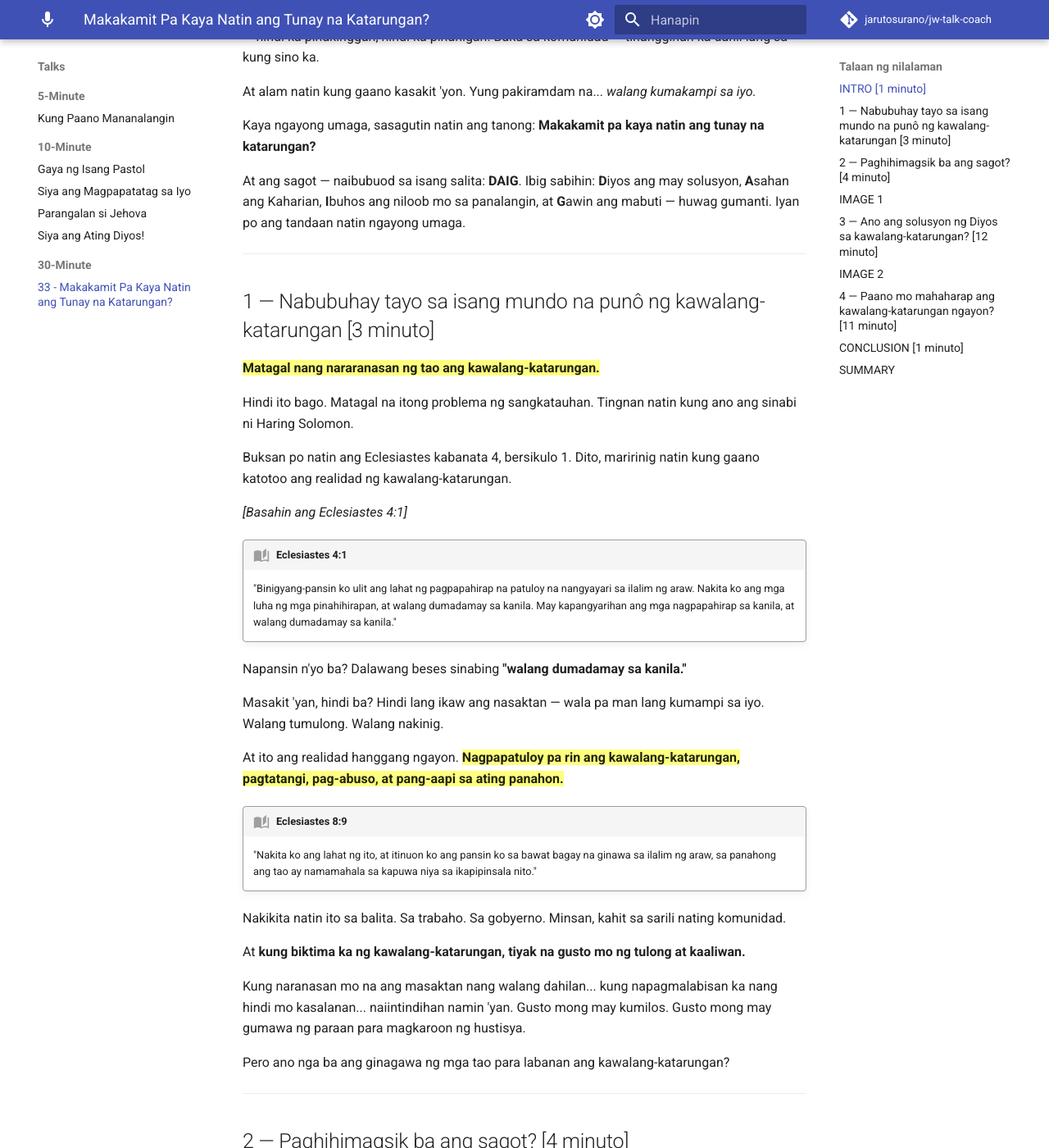
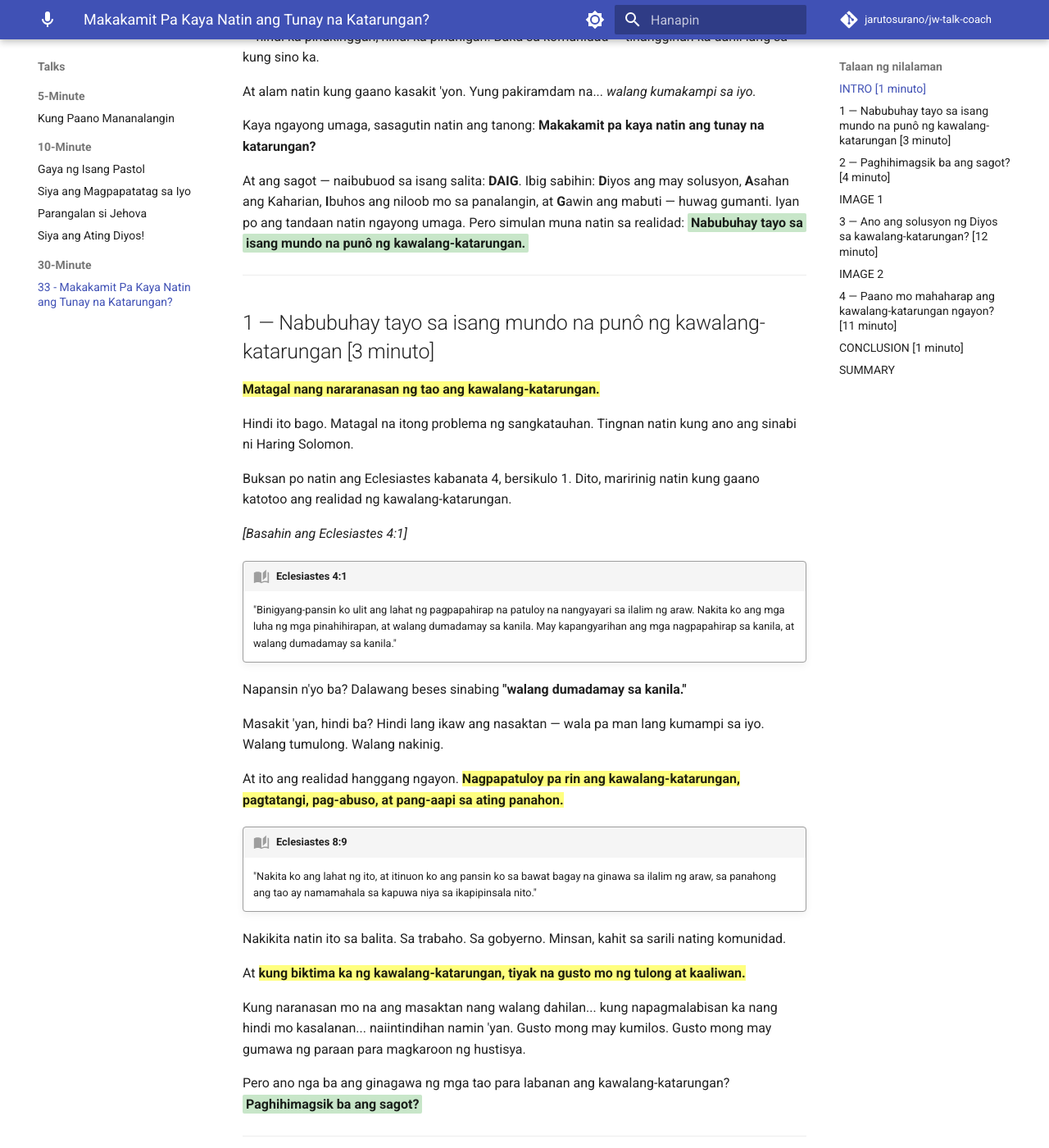
Before and after one commit to jarutosurano/jw-talk-coach, an MkDocs documentation site: the page built from docs/talks/30min/33-makakamit-pa-kaya-natin-ang-tunay-na-katarungan/index.md, in a window 1280 px wide and 1400 px high, scrolled down 688 px. Shown: the whole window at 82% size. Built offline with MkDocs 1.6.1 and Material for MkDocs 9.7.7, drawn with Linux system fonts in a browser that asks for light colours; comment, search, counter and statistics services are not loaded; some of the changed text lies outside the part shown.

Commit message:
Add green headings, fix yellow highlights, improve transitions (outline 33)
- Add green highlight CSS for section headings read aloud by speaker
- Fix missing yellow highlight on "kung biktima ka..." outline phrase
- Add section topic/question in green at each transition point
- Supports both light and dark themes

Co-Authored-By: Claude Opus 4.6 <noreply@anthropic.com>

```diff
--- a/docs/stylesheets/extra.css
+++ b/docs/stylesheets/extra.css
@@ -153,6 +153,20 @@
   opacity: 0.7;
 }
 
+/* ===== Green highlight for section headings (read aloud) ===== */
+
+mark.green {
+  background-color: #c8e6c9;
+  color: inherit;
+  padding: 2px 4px;
+  border-radius: 2px;
+}
+
+[data-md-color-scheme="slate"] mark.green {
+  background-color: #2e7d32;
+  color: #e8f5e9;
+}
+
 /* ===== Content-to-footer spacing ===== */
 
 .md-content__inner {
--- a/docs/talks/30min/33-makakamit-pa-kaya-natin-ang-tunay-na-katarungan/index.md
+++ b/docs/talks/30min/33-makakamit-pa-kaya-natin-ang-tunay-na-katarungan/index.md
@@ -23,7 +23,7 @@ At alam natin kung gaano kasakit 'yon. Yung pakiramdam na... *walang kumakampi s
 
 Kaya ngayong umaga, sasagutin natin ang tanong: **Makakamit pa kaya natin ang tunay na katarungan?**
 
-At ang sagot — naibubuod sa isang salita: **DAIG**. Ibig sabihin: **D**iyos ang may solusyon, **A**sahan ang Kaharian, **I**buhos ang niloob mo sa panalangin, at **G**awin ang mabuti — huwag gumanti. Iyan po ang tandaan natin ngayong umaga.
+At ang sagot — naibubuod sa isang salita: **DAIG**. Ibig sabihin: **D**iyos ang may solusyon, **A**sahan ang Kaharian, **I**buhos ang niloob mo sa panalangin, at **G**awin ang mabuti — huwag gumanti. Iyan po ang tandaan natin ngayong umaga. Pero simulan muna natin sa realidad: <mark class="green">**Nabubuhay tayo sa isang mundo na punô ng kawalang-katarungan.**</mark>
 
 ---
 
@@ -51,11 +51,11 @@ At ito ang realidad hanggang ngayon. **==Nagpapatuloy pa rin ang kawalang-kataru
 
 Nakikita natin ito sa balita. Sa trabaho. Sa gobyerno. Minsan, kahit sa sarili nating komunidad.
 
-At **kung biktima ka ng kawalang-katarungan, tiyak na gusto mo ng tulong at kaaliwan.**
+At **==kung biktima ka ng kawalang-katarungan, tiyak na gusto mo ng tulong at kaaliwan.==**
 
 Kung naranasan mo na ang masaktan nang walang dahilan... kung napagmalabisan ka nang hindi mo kasalanan... naiintindihan namin 'yan. Gusto mong may kumilos. Gusto mong may gumawa ng paraan para magkaroon ng hustisya.
 
-Pero ano nga ba ang ginagawa ng mga tao para labanan ang kawalang-katarungan?
+Pero ano nga ba ang ginagawa ng mga tao para labanan ang kawalang-katarungan? <mark class="green">**Paghihimagsik ba ang sagot?**</mark>
 
 ---
 
@@ -114,7 +114,7 @@ Kaya kahit gaano pa kaganda ang intensyon ng mga nagpoprotesta, **==mabibigo ang
 !!! quote "Jeremias 10:23"
     "Alam na alam ko, O Jehova, na ang landasin ng isang tao ay hindi sa kaniya. Hindi para sa taong lumalakad ang ituwid man lang ang sarili niyang hakbang."
 
-Kaya kung hindi sa tao ang sagot... saan tayo dapat tumingin?
+Kaya kung hindi sa tao ang sagot... saan tayo dapat tumingin? <mark class="green">**Ano ang solusyon ng Diyos sa kawalang-katarungan?**</mark>
 
 ---
 
@@ -229,7 +229,7 @@ At **magkakaroon ng kapayapaan sa lahat ng pamilya.**
 
 Wala nang pang-aabuso sa tahanan. Wala nang pamilyang wasak. Kapayapaan sa bawat bahay.
 
-Ang ganda, hindi ba?
+Ang ganda, hindi ba? Pero paano naman tayo ngayon habang hinihintay natin ang Kaharian? <mark class="green">**Paano mo mahaharap ang kawalang-katarungan ngayon?**</mark>
 
 ---
 
```
